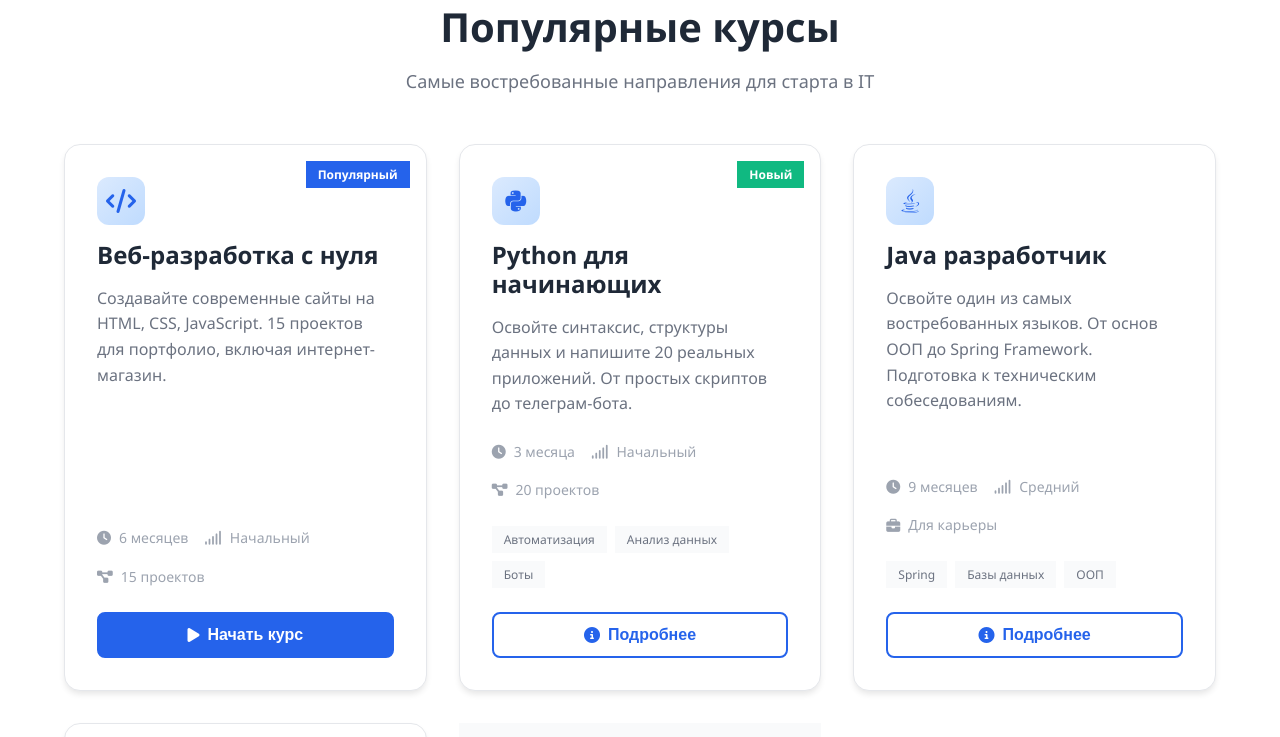
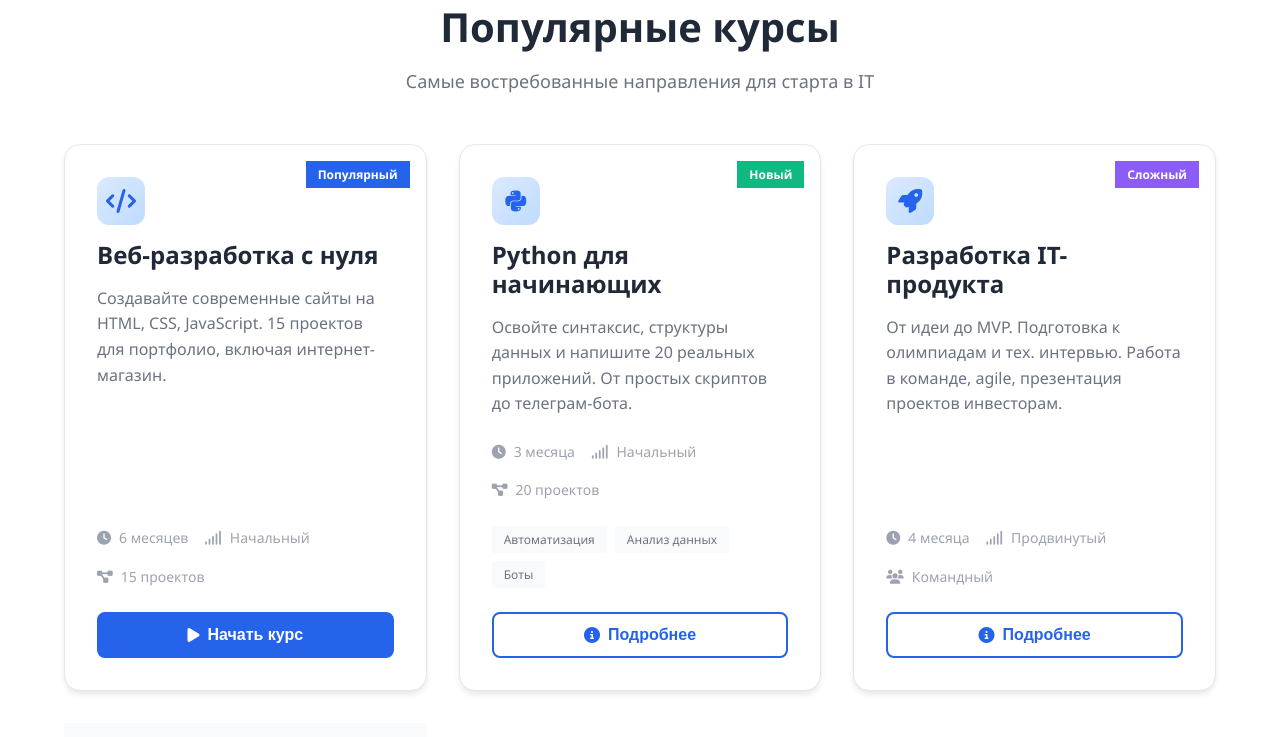
Before and after one commit to newitcube/newitcube.github.io, a plain HTML site: page index.html in a window 1280 px wide. Shown: the part 1545-2282 px from the top of the page. Drawn offline with Linux system fonts and the light colour scheme.

Commit message:
Add files via upload

```diff
--- a/index.html
+++ b/index.html
@@ -248,42 +248,6 @@ print(f"Сумма: {result}")
                         </button>
                     </div>
 
-
-                    <!-- Java -->
-                    <div class="course-card" data-category="programming">
-                        <div class="course-header">
-                            <div class="course-icon">
-                                <i class="fab fa-java"></i>
-                            </div>
-                        </div>
-                        <h3 class="course-title">Java разработчик</h3>
-                        <p class="course-description">Освойте один из самых востребованных языков. От основ ООП до Spring Framework. Подготовка к техническим собеседованиям.</p>
-
-                        <div class="course-meta">
-                            <div class="meta-item">
-                                <i class="fas fa-clock"></i>
-                                <span>9 месяцев</span>
-                            </div>
-                            <div class="meta-item">
-                                <i class="fas fa-signal"></i>
-                                <span>Средний</span>
-                            </div>
-                            <div class="meta-item">
-                                <i class="fas fa-briefcase"></i>
-                                <span>Для карьеры</span>
-                            </div>
-                        </div>
-
-                        <div class="course-features">
-                            <span class="feature-tag">Spring</span>
-                            <span class="feature-tag">Базы данных</span>
-                            <span class="feature-tag">ООП</span>
-                        </div>
-
-                        <button class="btn btn-outline btn-block">
-                            <i class="fas fa-info-circle"></i> Подробнее
-                        </button>
-                    </div>
 
                     <!-- Разработка IT-продукта -->
                     <div class="course-card" data-category="advanced">
```
